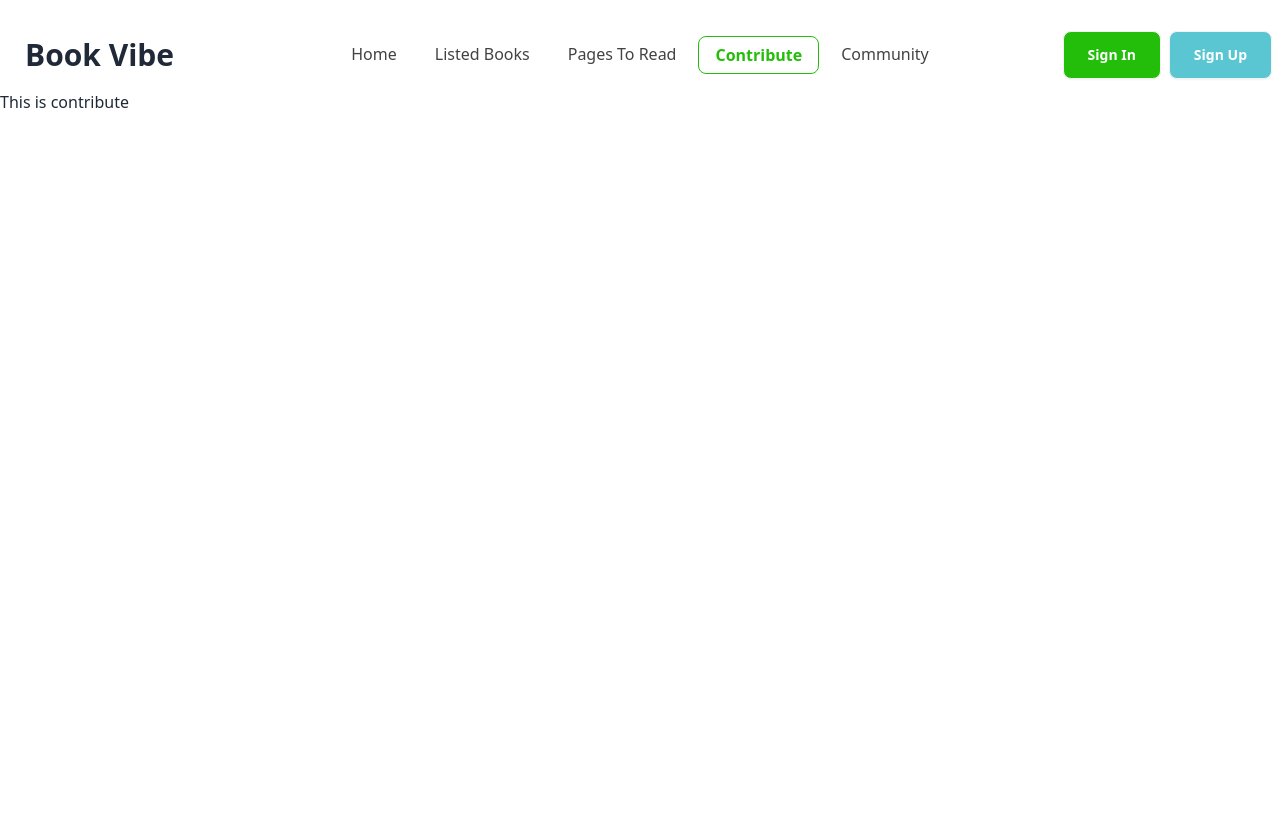
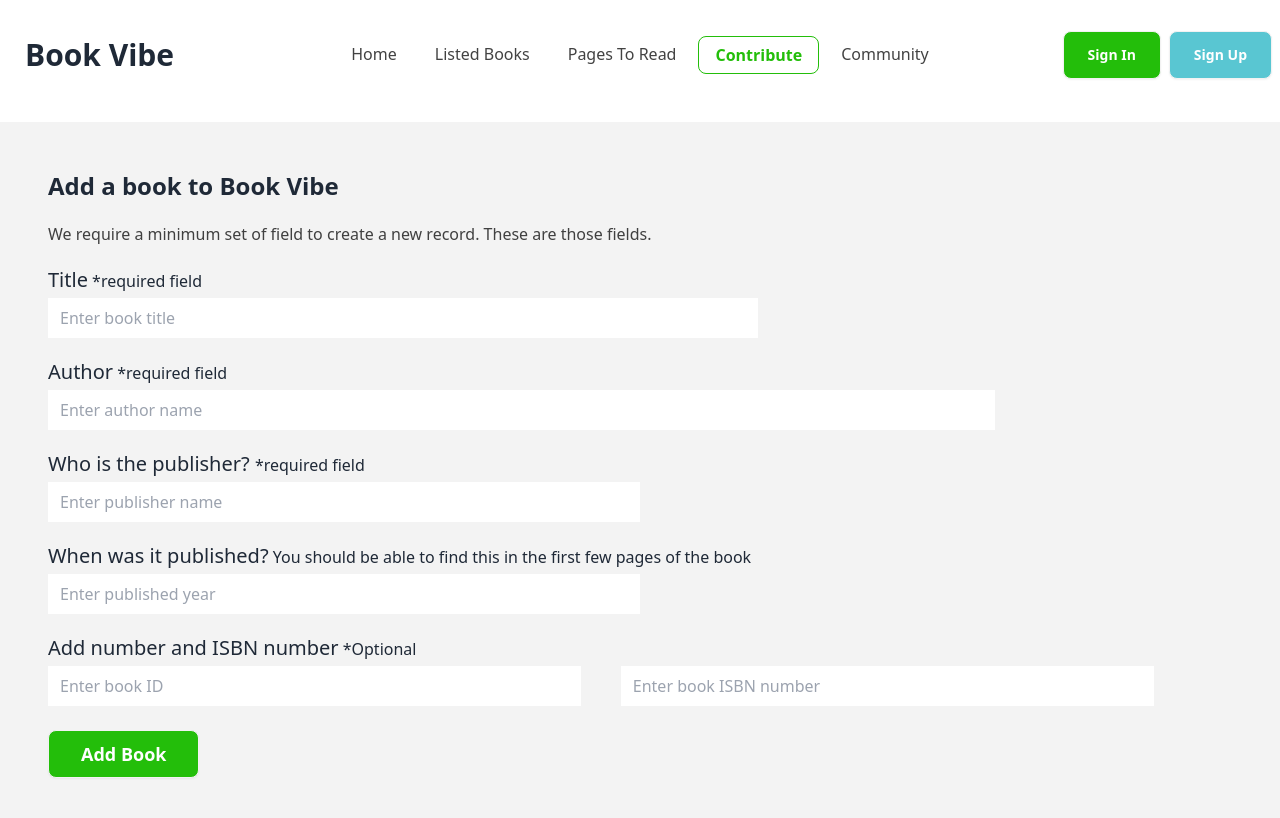
Before and after one commit to Amin7775/Book-Vibe-with-React-Router, a React (Vite) app: page /contribute in a window 1280 px wide. Shown: the top 818 px of the page. Built offline with nearby package versions, Linux system fonts and the light colour scheme; a web font is replaced by a local one.

Commit message:
Completed Contribute page

```diff
--- /dev/null
+++ b/src/components/Contribute/AddBook/AddBook.jsx
@@ -0,0 +1,54 @@
+
+const AddBook = () => {
+
+    const handleSubmit = (e) =>{
+        e.preventDefault()
+
+    }
+
+    return (
+        <div className="min-h-screen bg-[#1313130D]">
+            <div className=" p-12 h-full w-full ">
+                <h1 className="text-2xl font-bold ">Add a book to Book Vibe</h1>
+                <p className="mt-5 text-[#131313CC]">We require a minimum set of field to create a new record. These are those fields.</p>
+
+                {/* form */}
+                <form onSubmit={handleSubmit}>
+                    <div className="mt-5">
+                    <label htmlFor="title"><span className="font-medium text-xl">Title</span> *required field</label><br />
+                    <input className="border-1 px-3 py-2 mt-1 border-black w-full lg:w-[60%]" type="text" placeholder="Enter book title"/>
+                    </div>
+                    {/* author */}
+                    <div className="mt-5">
+                    <label htmlFor="title"><span className="font-medium text-xl">Author</span> *required field</label><br />
+                    <input className="border-1 px-3 py-2 mt-1 border-black w-full lg:w-[80%]" type="text" placeholder="Enter author name"/>
+                    </div>
+                    {/* publisher */}
+                    <div className="mt-5">
+                    <label htmlFor="title"><span className="font-medium text-xl">Who is the publisher? </span> *required field</label><br />
+                    <input className="border-1 px-3 py-2 mt-1 border-black w-full lg:w-[50%]" type="text" placeholder="Enter publisher name"/>
+                    </div>
+                    {/* when publisher */}
+                    <div className="mt-5">
+                    <label htmlFor="title"><span className="font-medium text-xl">When was it published?</span> You should be able to find this in the first few pages of the book</label><br />
+                    <input className="border-1 px-3 py-2 mt-1 border-black w-full lg:w-[50%]" type="text" placeholder="Enter published year"/>
+                    </div>
+                    {/* option */}
+                    <div className="mt-5">
+                    <label htmlFor="title"><span className="font-medium text-xl">Add number and ISBN number</span> *Optional</label><br />
+                    <div className="flex gap-10">
+
+                    <input className="border-1 px-3 py-2 mt-1 border-black w-full lg:w-[45%]" type="text" placeholder="Enter book ID"/>
+                    <input className="border-1 px-3 py-2 mt-1 border-black w-full lg:w-[45%]" type="text" placeholder="Enter book ISBN number"/>
+                    </div>
+                    </div>
+                    <div className="flex justify-center lg:justify-start">
+                    <input type="submit" value="Add Book" className="btn bg-[#23BE0A] text-white hover:bg-[#23BE0A]/[.90] px-8 text-lg mt-6"/>
+                    </div>
+                </form>
+            </div>
+        </div>
+    );
+};
+
+export default AddBook;
--- a/src/components/Contribute/Contribute.jsx
+++ b/src/components/Contribute/Contribute.jsx
@@ -1,8 +1,9 @@
+import AddBook from "./AddBook/AddBook";
 
 const Contribute = () => {
     return (
-        <div>
-            This is contribute
+        <div className="my-8">
+            <AddBook></AddBook>
         </div>
     );
 };
```
